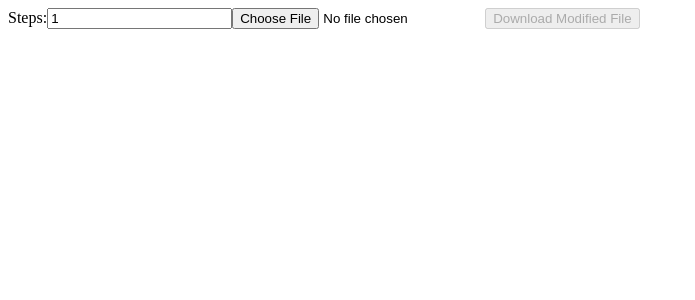
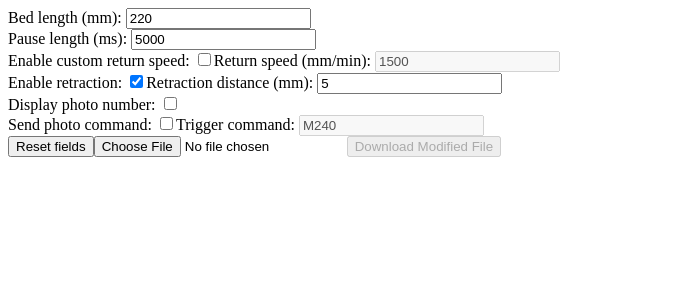
Before and after one commit to 3d-easylapse/3d-easylapse.github.io, a React (Create React App) app: page / in a window 1280 px wide. Shown: the top 300 px of the page, without its empty margins (0-695 px from the left). Built offline with nearby package versions, Linux system fonts and the light colour scheme.

Commit message:
User input settings

```diff
--- a/src/App.tsx
+++ b/src/App.tsx
@@ -1,8 +1,37 @@
 import React, { ChangeEvent } from 'react';
-import CustomTimelapse from './CustomTimelapse';
+import { CustomTimelapse, TimelapseSettings } from './CustomTimelapse';
 
 function App() {
-  const [steps, setSteps] = React.useState(1);
+  const timelapseSettingsKey = 'timelapse-settings';
+
+  const [timelapseSettings, _setTimelapseSettings] =
+    React.useState<TimelapseSettings>(
+      JSON.parse(localStorage.getItem(timelapseSettingsKey) ?? 'null') ?? {
+        bedLength: 220,
+
+        pauseLengthMs: 5000,
+
+        enableCustomReturnSpeed: false,
+        returnSpeedMmPerMin: 1500,
+
+        enableRetraction: true,
+        retractionDistanceMm: 5,
+
+        displayPhotoNumber: false,
+
+        sendPhotoCommand: false,
+        triggerCommand: 'M240',
+      },
+    );
+
+  const setTimelapseSettings = (timelapseSettings: TimelapseSettings) => {
+    _setTimelapseSettings(timelapseSettings);
+    localStorage.setItem(
+      timelapseSettingsKey,
+      JSON.stringify(timelapseSettings),
+    );
+  };
+
   const [file, setFile] = React.useState<File>();
 
   const handleFileUpload = (event: ChangeEvent<HTMLInputElement>) => {
@@ -12,7 +41,10 @@ function App() {
   const handleDownload = async () => {
     if (file) {
       const gcode = await file.text();
-      const modifiedGcode = new CustomTimelapse().execute(gcode);
+      const modifiedGcode = new CustomTimelapse().execute(
+        gcode,
+        timelapseSettings,
+      );
       const blob = new Blob([modifiedGcode], { type: 'plain/text' });
 
       const url = window.URL.createObjectURL(blob);
@@ -27,17 +59,152 @@ function App() {
 
   return (
     <div>
-      <label htmlFor="points">Steps:</label>
+      <label htmlFor="bed-length">Bed length (mm): </label>
       <input
         type="number"
-        id="points"
-        name="points"
-        value={steps}
+        id="bed-length"
+        value={timelapseSettings.bedLength}
         min={1}
-        onChange={(x) => {
-          setSteps(parseInt(x.target.value));
+        onChange={(el) => {
+          setTimelapseSettings({
+            ...timelapseSettings,
+            bedLength: el.target.valueAsNumber,
+          });
         }}
       />
+
+      <br />
+
+      <label htmlFor="pause-length">Pause length (ms): </label>
+      <input
+        type="number"
+        id="pause-length"
+        value={timelapseSettings.pauseLengthMs}
+        min={1}
+        onChange={(el) => {
+          setTimelapseSettings({
+            ...timelapseSettings,
+            pauseLengthMs: el.target.valueAsNumber,
+          });
+        }}
+      />
+
+      <br />
+
+      <label htmlFor="enable-custom-return-speed">
+        Enable custom return speed:{' '}
+      </label>
+      <input
+        type="checkbox"
+        id="enable-custom-return-speed"
+        checked={timelapseSettings.enableCustomReturnSpeed}
+        onChange={(el) => {
+          setTimelapseSettings({
+            ...timelapseSettings,
+            enableCustomReturnSpeed: el.target.checked,
+          });
+        }}
+      />
+
+      <label htmlFor="return-speed">Return speed (mm/min): </label>
+      <input
+        disabled={!timelapseSettings.enableCustomReturnSpeed}
+        type="number"
+        id="return-speed"
+        value={timelapseSettings.returnSpeedMmPerMin}
+        onChange={(el) => {
+          setTimelapseSettings({
+            ...timelapseSettings,
+            returnSpeedMmPerMin: el.target.valueAsNumber,
+          });
+        }}
+      />
+
+      <br />
+
+      <label htmlFor="enable-retraction">Enable retraction: </label>
+      <input
+        type="checkbox"
+        id="enable-retraction"
+        checked={timelapseSettings.enableRetraction}
+        onChange={(el) => {
+          setTimelapseSettings({
+            ...timelapseSettings,
+            enableRetraction: el.target.checked,
+          });
+        }}
+      />
+
+      <label htmlFor="retraction-distance">Retraction distance (mm): </label>
+      <input
+        disabled={!timelapseSettings.enableRetraction}
+        type="number"
+        id="retraction-distance"
+        value={timelapseSettings.retractionDistanceMm}
+        onChange={(el) => {
+          setTimelapseSettings({
+            ...timelapseSettings,
+            retractionDistanceMm: el.target.valueAsNumber,
+          });
+        }}
+      />
+
+      <br />
+
+      <label htmlFor="display-photo-number">Display photo number: </label>
+      <input
+        type="checkbox"
+        id="display-photo-number"
+        checked={timelapseSettings.displayPhotoNumber}
+        onChange={(el) => {
+          setTimelapseSettings({
+            ...timelapseSettings,
+            displayPhotoNumber: el.target.checked,
+          });
+        }}
+      />
+
+      <br />
+
+      <label htmlFor="send-photo-command">Send photo command: </label>
+      <input
+        type="checkbox"
+        id="send-photo-command"
+        checked={timelapseSettings.sendPhotoCommand}
+        onChange={(el) => {
+          setTimelapseSettings({
+            ...timelapseSettings,
+            sendPhotoCommand: el.target.checked,
+          });
+        }}
+      />
+
+      <label htmlFor="trigger-command">Trigger command: </label>
+      <input
+        disabled={!timelapseSettings.sendPhotoCommand}
+        type="text"
+        id="trigger-command"
+        value={timelapseSettings.triggerCommand}
+        onChange={(el) => {
+          setTimelapseSettings({
+            ...timelapseSettings,
+            triggerCommand: el.target.value,
+          });
+        }}
+      />
+
+      <br />
+
+      <button
+        onClick={() => {
+          if (window.confirm('Are you sure you wanna reset the fields?')) {
+            localStorage.removeItem(timelapseSettingsKey);
+            window.location.reload();
+          }
+        }}
+      >
+        Reset fields
+      </button>
       <input type="file" onChange={handleFileUpload} />
       <button onClick={handleDownload} disabled={!file}>
         Download Modified File
--- a/src/CustomTimelapse.ts
+++ b/src/CustomTimelapse.ts
@@ -1,7 +1,19 @@
+export interface TimelapseSettings {
+  readonly bedLength: number;
+  readonly pauseLengthMs: number;
+  readonly enableCustomReturnSpeed: boolean;
+  readonly returnSpeedMmPerMin: number;
+  readonly enableRetraction: boolean;
+  readonly retractionDistanceMm: number;
+  readonly displayPhotoNumber: boolean;
+  readonly sendPhotoCommand: boolean;
+  readonly triggerCommand: string;
+}
+
 /**
  * This code was translated from github.com/simonjamain/CustomTimelapseCuraPlugin
  */
-export default class CustomTimelapse {
+export class CustomTimelapse {
   /**
    * From https://github.com/Ultimaker/Cura/blob/0fe682470a53ea22c6f617d17f13e23fe49d8f57/scripts/line_length_checker.py#L4C1-L4C5
    */
@@ -60,17 +72,7 @@ export default class CustomTimelapse {
     return layers.map((layer) => layer.join('\n'));
   }
 
-  execute(gcode: string) {
-    const activate_plugin = true;
-    const pause_length = 5;
-    const enable_custom_return_speed = false;
-    const return_speed = 0;
-    const enable_retraction = true;
-    const retraction_distance = 5;
-    const display_photo_number = false;
-    const send_photo_command = false;
-    const trigger_command = 'M240';
-
+  execute(gcode: string, props: TimelapseSettings) {
     const data = this.gcodeToLayers(gcode);
 
     data.forEach((layer, layerIndex) => {
@@ -89,10 +91,9 @@ export default class CustomTimelapse {
 
           let gcode_to_append = '';
 
-          if (activate_plugin) {
           gcode_to_append += ';CustomTimelapse Begin\n';
 
-            if (display_photo_number) {
+          if (props.displayPhotoNumber) {
             gcode_to_append += 'M117 Taking photo ' + layerIndex + '...\n';
           }
 
@@ -100,8 +101,8 @@ export default class CustomTimelapse {
           gcode_to_append +=
             'M83' +
             ' ; switch to relative E values for any needed retraction\n';
-            if (enable_retraction) {
-              gcode_to_append += `G1 F1800 E${-retraction_distance};Retraction\n`;
+          if (props.enableRetraction) {
+            gcode_to_append += `G1 F1800 E${-props.retractionDistanceMm};Retraction\n`;
           }
           gcode_to_append += 'M82;Switch back to absolute E values\n';
 
@@ -112,19 +113,21 @@ export default class CustomTimelapse {
 
           gcode_to_append +=
             '; STEP 3 : Move the head to "display" position and wait\n';
-            gcode_to_append += 'G0 X0 Y110;GCODE for the display position\n';
+          gcode_to_append += `G0 X0 Y${
+            props.bedLength / 2
+          };GCODE for the display position\n`;
           gcode_to_append += 'M400;Wait for moves to finish\n';
-            gcode_to_append += `G4 S${pause_length};Wait for camera\n`;
+          gcode_to_append += `G4 P${props.pauseLengthMs};Wait for camera\n`;
 
           gcode_to_append += '; STEP 4 : send photo trigger command if set\n';
-            if (send_photo_command) {
-              gcode_to_append += trigger_command + ' ;Snap Photo\n';
+          if (props.sendPhotoCommand) {
+            gcode_to_append += props.triggerCommand + ' ;Snap Photo\n';
           }
 
           gcode_to_append +=
             '; STEP 5 : Move the head back in its original place\n';
-            if (enable_custom_return_speed) {
-              gcode_to_append += `G0 X${x} Y${y} F${return_speed}\n`;
+          if (props.enableCustomReturnSpeed) {
+            gcode_to_append += `G0 X${x} Y${y} F${props.returnSpeedMmPerMin}\n`;
           } else {
             gcode_to_append += `G0 X${x} Y${y}\n`;
           }
@@ -135,7 +138,6 @@ export default class CustomTimelapse {
           gcode_to_append += 'G90;Switch back to absolute positioning\n';
 
           gcode_to_append += ';CustomTimelapse End\n';
-          }
 
           layer += gcode_to_append;
           data[index] = layer;
```
Lines whose indentation alone changed are shown as unchanged.
